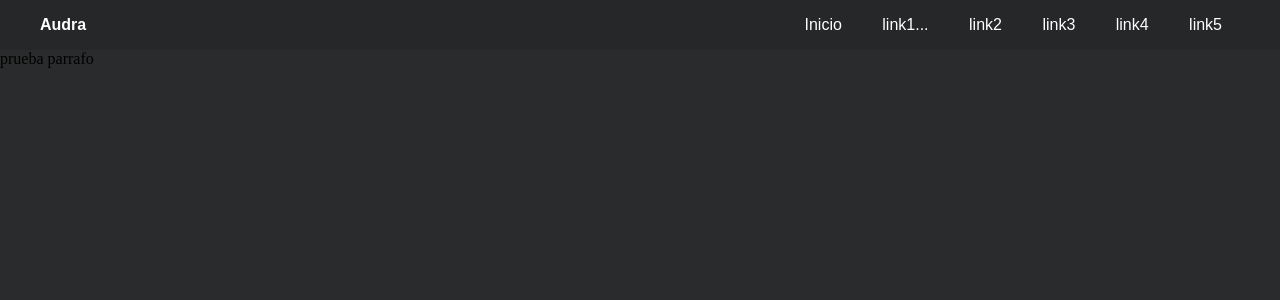
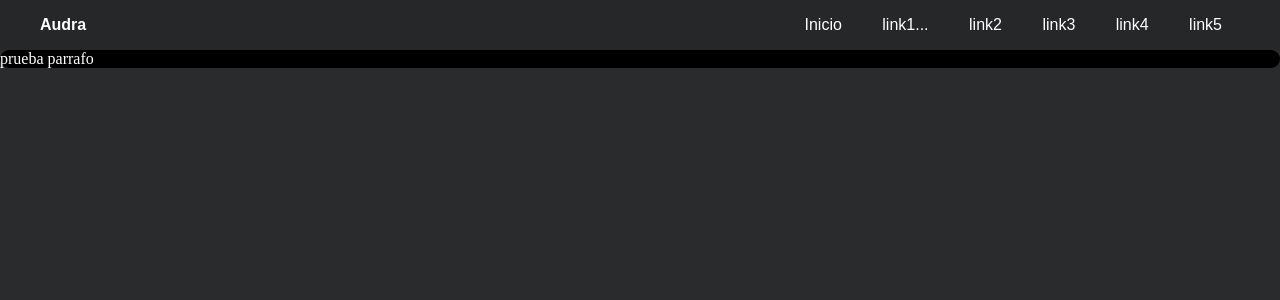
Before and after one commit to augurto/juego_audra, a PHP site: page / in a window 1280 px wide. Shown: the top 300 px of the page. Run offline with PHP 8.4, Linux system fonts and the light colour scheme; some libraries are stand-ins or nearby versions.

Commit message:
border del div y letra blanca

```diff
--- a/css/menu.css
+++ b/css/menu.css
@@ -72,6 +72,15 @@ li{
 li:hover ul.cap_2 {
     display: block;
 }
+
+.tarjeta{
+    background-color: black;
+    border-color: rgba(177, 177, 180, 0.801);
+    border-radius: 15px;
+}
+.letra_tarjeta{
+    color: white;
+}
 @media(max-width:1000px){
     ul{
         display: none;
--- a/index.php
+++ b/index.php
@@ -12,7 +12,7 @@
     <?php include 'menu.php';?>
     <div>
         <div class="tarjeta">
-            <p>
+            <p class="letra_tarjeta">
                 prueba parrafo
             </p>
         </div>
```
